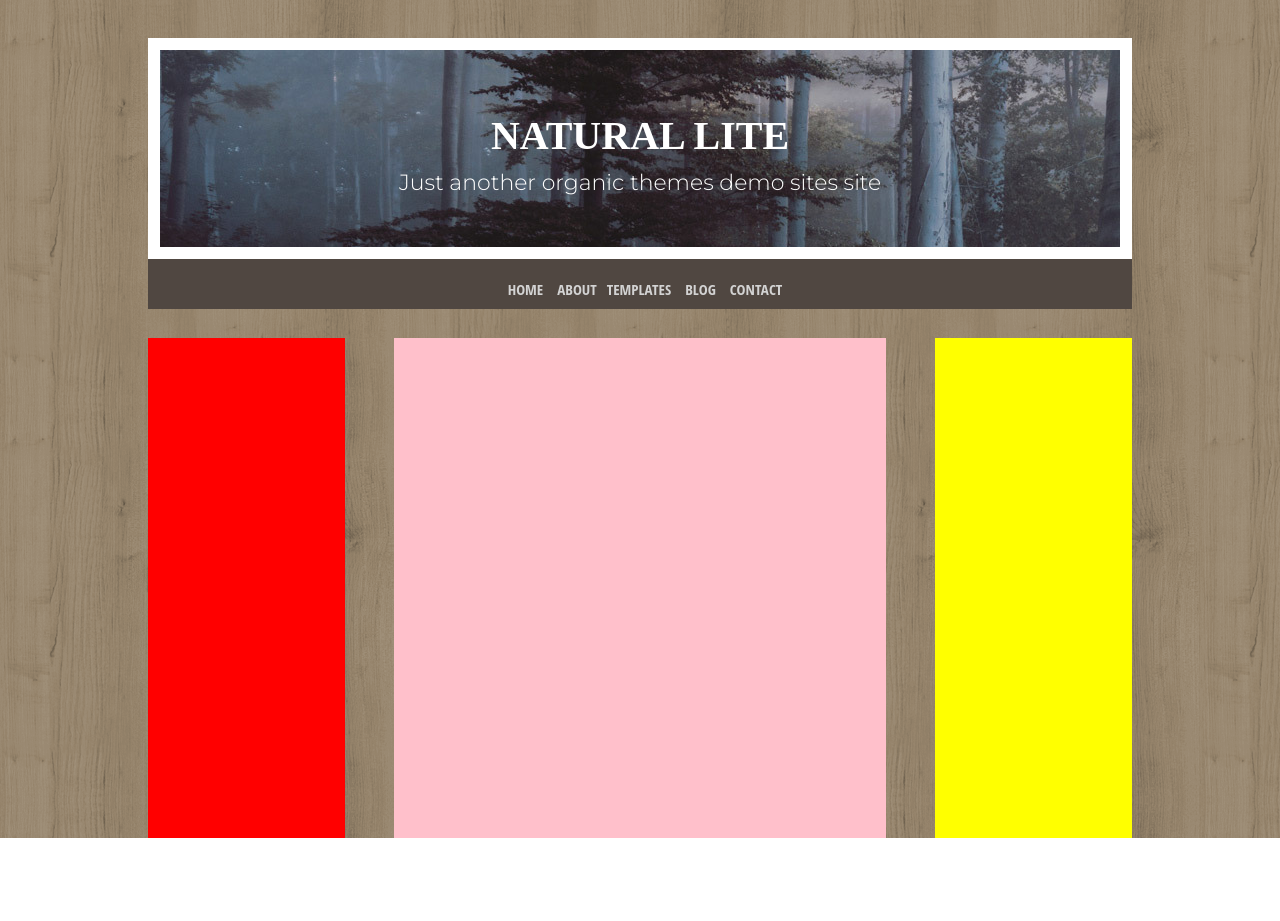
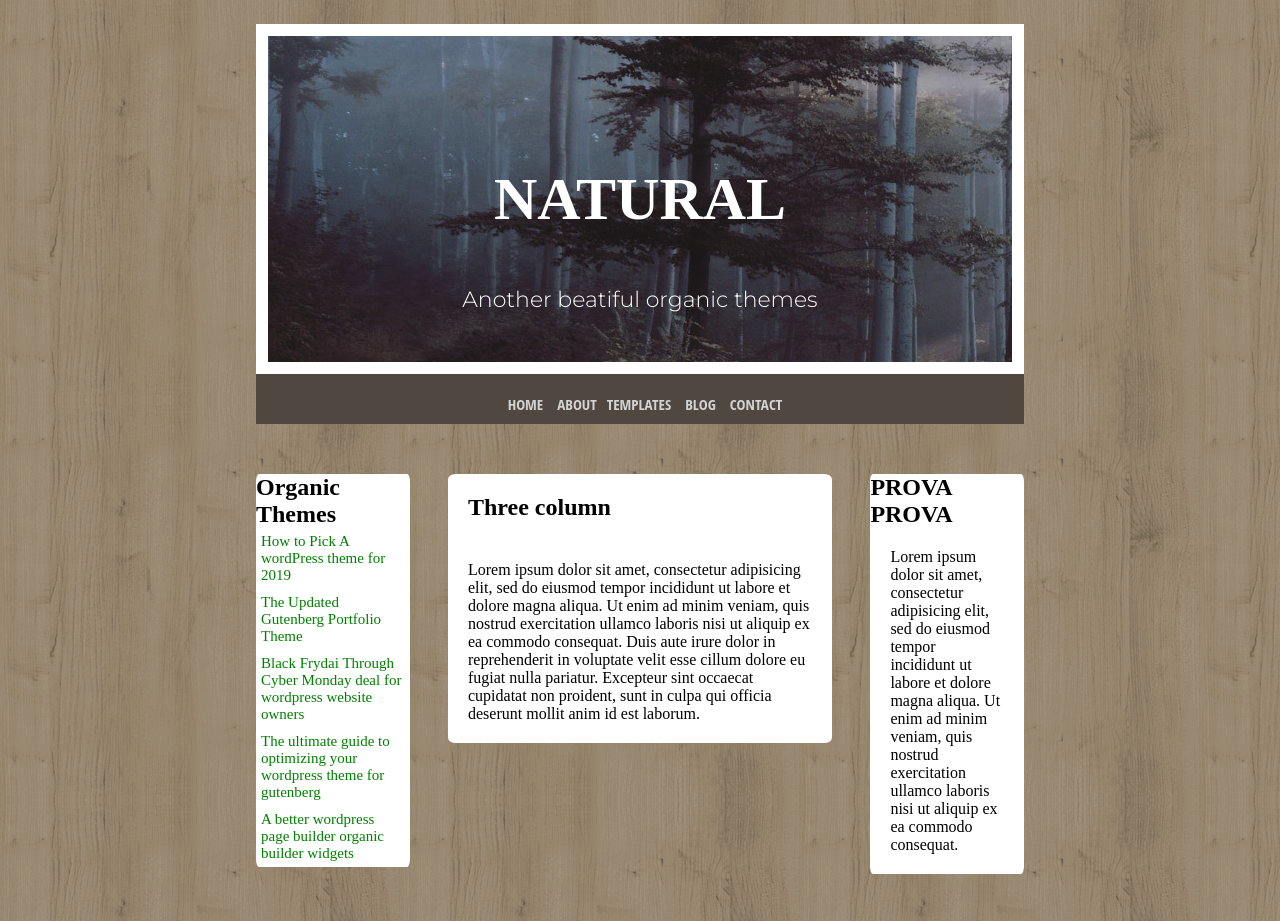
Before and after one commit to denniolimpio/htmlcss-wp, a plain HTML site: page index.html in a window 1280 px wide. Shown: the top 921 px of the page. Before the commit the page ends 838 px from the top, so only its background shows below. Drawn offline with Linux system fonts and the light colour scheme.

Commit message:
main 1/2

```diff
--- a/css/style.css
+++ b/css/style.css
@@ -12,9 +12,8 @@ body{
 
 /* container generale */
 .container {
-  width: 80%;
+  width: 60%;
   margin: auto;
-  padding: 20px;
 }
 /* fine container generale */
 
@@ -24,19 +23,20 @@ body{
 header {
   height: 200px;
   margin: auto;
-  margin-top: 6spx;
-  margin-bottom: 100px;
+  margin-top: 6px;
+  margin-bottom: 250px;
 }
 /* fine header rule */
 .title {
   position: relative;
-  height: 221px;
-  background-image: url(../img/header.jpg);
+  height: 350px;
+  background-image: url(../img/background-header.jpg);
   border: 12px solid white;
 }
 /*  centratura testo titolo */
 .title .text {
-  width: 80%;
+  text-align: center;
+  width: 100%;
   position: absolute;
   top: 50%;
   left: 50%;
@@ -45,18 +45,19 @@ header {
 /*  fine centratura testo titolo */
 
 /*  formattazione testo  titolo*/
-.title .text h1, h3 {
-  text-align: center;
+.title .text h1 {
   color: white;
+
   }
 
  .title .text h1 {
-   font-weight: 900;
-   font-size: 40px;
-   padding: 10px;
+   font-size: 60px;
 
 }
-.title .text h3 {
+.title h3 {
+  color: white;
+  margin-top: 250px;
+  text-align: center;
   font-weight: lighter;
   font-size: 22px;
   font-family: 'Anton', sans-serif;
@@ -67,6 +68,7 @@ header {
 
 /* inizio menu */
 .menu {
+  width: 100%;
   padding: 20px;
   text-align: center;
   background-color: #504741;
@@ -77,7 +79,6 @@ header {
 
 /* menu list */
 .menu li {
-  height: 100%;
   font-size: 15px;
   display: inline-block;
   color: lightgrey;
@@ -88,31 +89,80 @@ header {
 /* FINE HEADER */
 
 /* INIZIO MAIN */
+
+/* main regole  */
 .main {
   width: 100%;
 }
+
+.main::after{
+
+}
+/* fine main regole  */
+
+/*  LAYOUT COLONNE */
+main .col {
+  border-radius: 2%;
+}
+.col-right, .col-left {
+  margin: auto;
+  padding: 10 10px;
+}
+/* colonna sinistra */
 .col-left {
   margin: auto;
   float: left;
   width: 20%;
-  height: 500px;
-  background-color: red;
+  background-color: white;
 }
 
+.col-left .list-col-sx li {
+  font-size: 15px;
+  list-style: none;
+  color: green;
+  padding: 5px;
+}
+/* fine colonna sinistra */
+
+/* colonna centrale */
 .col-center {
   margin: auto;
   float: left;
   width: 50%;
-  height: 500px;
-  background-color: pink;
+  background-color: white;
   margin: 0 5%;
 }
+main .col p {
+  width: 100%;
+  padding: 20px;
+}
+.col-center h2 {
+  width: 100%;
+  padding: 20px;
+  text-align: left;
+}
+/* fine colonna centrale */
+
+/* colonna destra */
 
 .col-right {
   margin: auto;
   float: left;
   width: 20%;
-  height: 500px;
-  background-color: yellow;
 }
+.box {
+  height: 50%;
+  background-color: WHITE;
+  margin-bottom: 50px;
+}
+
+
+
+
+
+
+/* fine colonna destra */
+
+/* fine layout colonne */
+
 /* FINE MAIN */
--- a/index.html
+++ b/index.html
@@ -19,9 +19,10 @@
       <div class="title">
         <!-- testo -->
         <div class="text">
-          <h1> NATURAL LITE</h1>
-            <h3>Just another organic themes demo sites site</h3>
+          <h1> NATURAL</h1>
         </div>
+        <h3>Another beatiful organic themes </h3>
+
         <!-- fine testo -->
       </div>
       <!-- fine titolo/image -->
@@ -38,24 +39,58 @@
       <!-- fine menu-list -->
     </header>
     <!-- fine header -->
-
     <!-- inizio main -->
     <main>
+<!-- colonna sinistra -->
+      <div class="col col-left">
+        <h2> Organic Themes</h2>
+        <div class="list-col-sx">
+          <ul>
+            <li>How to Pick A wordPress theme for 2019</li>
+            <li>The Updated Gutenberg Portfolio Theme</li>
+            <li>Black Frydai Through Cyber Monday deal for wordpress website owners</li>
+            <li>The ultimate guide to optimizing your wordpress theme for gutenberg </li>
+            <li>A better wordpress page builder organic builder widgets  </li>
 
-      <!-- colonna sinistra -->
-      <div class="col-left">  </div>
+          </ul>
+
+        </div>
+      </div>
       <!-- fine colonna sinistra -->
 
       <!--inizio colonna centrale -->
-      <div class="col-center">  </div>
+      <div class="col col-center">
+        <h2> Three column</h2>
+        <p> Lorem ipsum dolor sit amet, consectetur adipisicing elit, sed do eiusmod tempor incididunt ut labore et dolore magna aliqua.
+            Ut enim ad minim veniam, quis nostrud exercitation ullamco laboris nisi ut aliquip ex ea commodo consequat.
+            Duis aute irure dolor in reprehenderit in voluptate velit esse cillum dolore eu fugiat nulla pariatur.
+            Excepteur sint occaecat cupidatat non proident, sunt in culpa qui officia deserunt mollit anim id est laborum.
+        </p>
+      </div>
       <!--fine colonna centrale -->
+      <!-- INIZIO COLONNA DESTRA -->
+      <div class="col col-right">
+        <!-- sub.col col destra -->
+        <div class="col box">
+          <h2> PROVA PROVA</h2>
+            <p>Lorem ipsum dolor sit amet, consectetur adipisicing elit, sed do eiusmod tempor incididunt ut labore et dolore magna aliqua.
+              Ut enim ad minim veniam, quis nostrud exercitation ullamco laboris nisi ut aliquip ex ea commodo consequat.
+            </p>
+          </div>
 
-      <!-- inizio colonna destra -->
-      <div class="col-right">
-        <!-- sub.col col destra -->
-        <div class="box"></div>
-        <div class="box"></div>
-        <div class="box"></div>
+        <div class="col box">
+          <h2> PROVA PROVA</h2>
+          <p>Lorem ipsum dolor sit amet, consectetur adipisicing elit, sed do eiusmod tempor incididunt ut labore et dolore magna aliqua.
+            Ut enim ad minim veniam, quis nostrud exercitation ullamco laboris nisi ut aliquip ex ea commodo consequat.
+          </p>
+        </div>
+
+        <div class="col box">
+          <h2> PROVA PROVA</h2>
+          <p>Lorem ipsum dolor sit amet, consectetur adipisicing elit, sed do eiusmod tempor incididunt ut labore et dolore magna aliqua.
+            Ut enim ad minim veniam, quis nostrud exercitation ullamco laboris nisi ut aliquip ex ea commodo consequat.
+          </p>
+        </div>
         <!-- fine sub.col col destra -->
        </div>
       <!-- fine colonna destra -->
```
Also changed, not shown: img/background-header.jpg (added), 1 other file.
